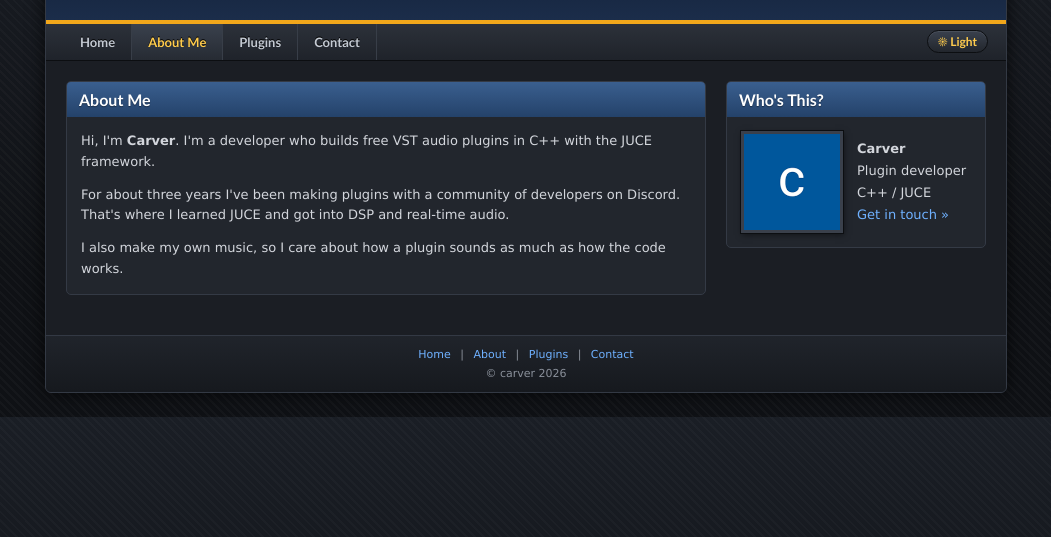
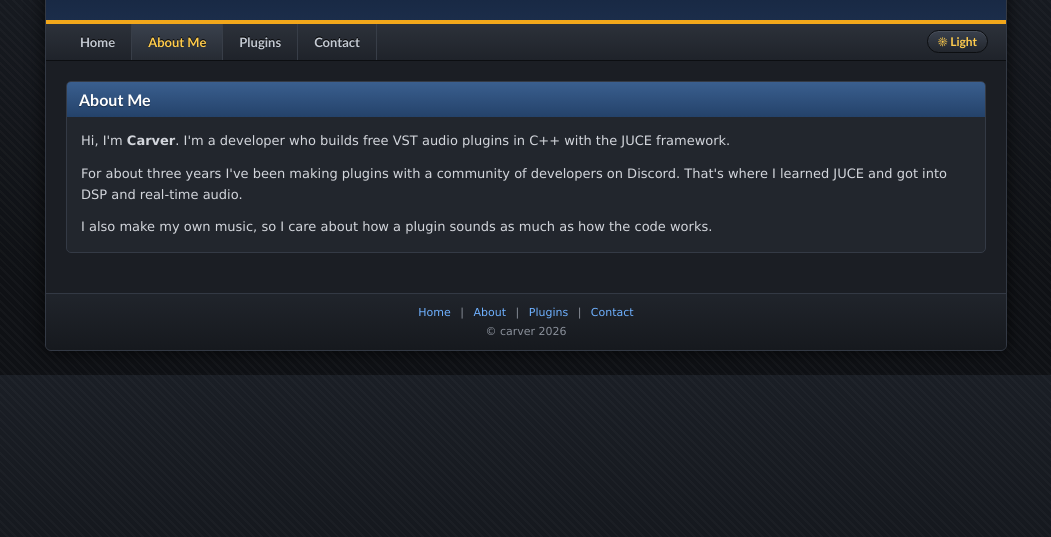
Before and after one commit to carverchav-ops/carverchav-ops.github.io, a plain HTML site: page about.html in a window 1280 px wide. Shown: the part 125-662 px from the top of the page, without its empty margins (114-1165 px from the left). Drawn offline with Linux system fonts and the light colour scheme.

Commit message:
Add files via upload

```diff
--- a/about.html
+++ b/about.html
@@ -5,7 +5,7 @@
 <meta name="viewport" content="width=device-width, initial-scale=1.0">
 <title>About Me :: carver.click</title>
 <meta name="description" content="Carver's homepage: free VST audio plugins in C++/JUCE.">
-<link rel="stylesheet" href="style.css?v=9">
+<link rel="stylesheet" href="style.css?v=10">
 <script>
   // dark mode is the default; remember the visitor's choice across pages
   (function(){var t='dark';try{t=localStorage.getItem('theme')||'dark'}catch(e){}
@@ -33,23 +33,13 @@
   </div>
 
   <div id="content">
-    <div id="main">
+    <div id="main" class="full">
       <div class="box">
         <h2>About Me</h2>
         <div class="inner">
           <p>Hi, I'm <b>Carver</b>. I'm a developer who builds free VST audio plugins in C++ with the JUCE framework.</p>
           <p>For about three years I've been making plugins with a community of developers on Discord. That's where I learned JUCE and got into DSP and real-time audio.</p>
           <p>I also make my own music, so I care about how a plugin sounds as much as how the code works.</p>
-        </div>
-      </div>
-    </div>
-    <div id="sidebar">
-      <div class="box">
-        <h2>Who's This?</h2>
-        <div class="inner who">
-          <img class="avatar" src="images/avatar.png" alt="Carver">
-          <div class="who-text"><b>Carver</b><br>Plugin developer<br>C++ / JUCE<br>
-          <a href="contact.html">Get in touch &raquo;</a></div>
         </div>
       </div>
     </div>
--- a/style.css
+++ b/style.css
@@ -40,6 +40,7 @@ a:hover{text-decoration:underline;color:#c0392b}
 #content{overflow:hidden;padding:20px}
 #main{float:left;width:640px}
 #sidebar{float:right;width:260px}
+#main.full{float:none;width:auto}
 
 .box{border:1px solid #c5ccd5;border-radius:5px;margin-bottom:20px;background:#fff}
 .box h2{margin:0;padding:8px 12px;font-family:"Trebuchet MS",Arial,sans-serif;font-size:16px;color:#fff;
```
Also changed, not shown: contact.html (+2 -12 lines), index.html (+1 -1 lines), plugins.html (+1 -9 lines).
